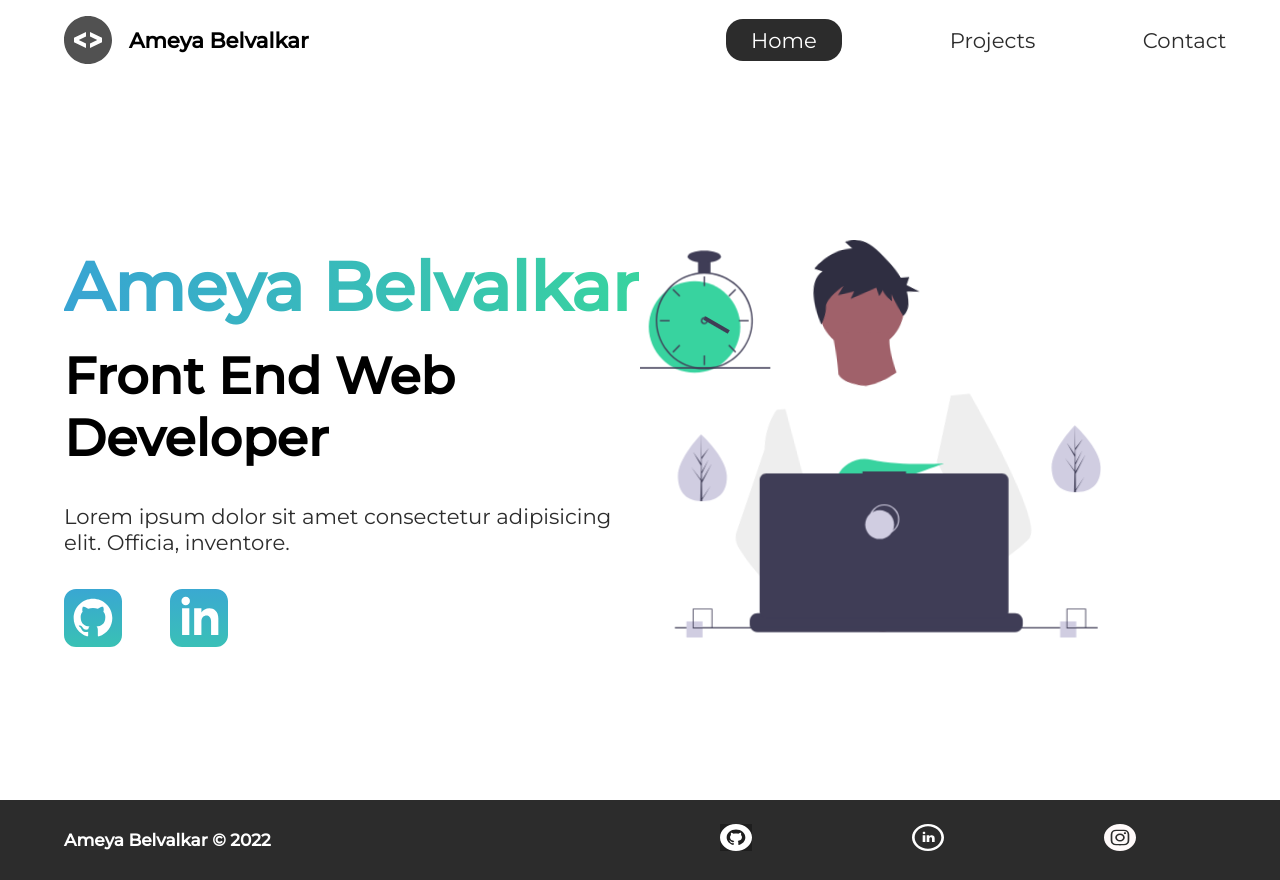
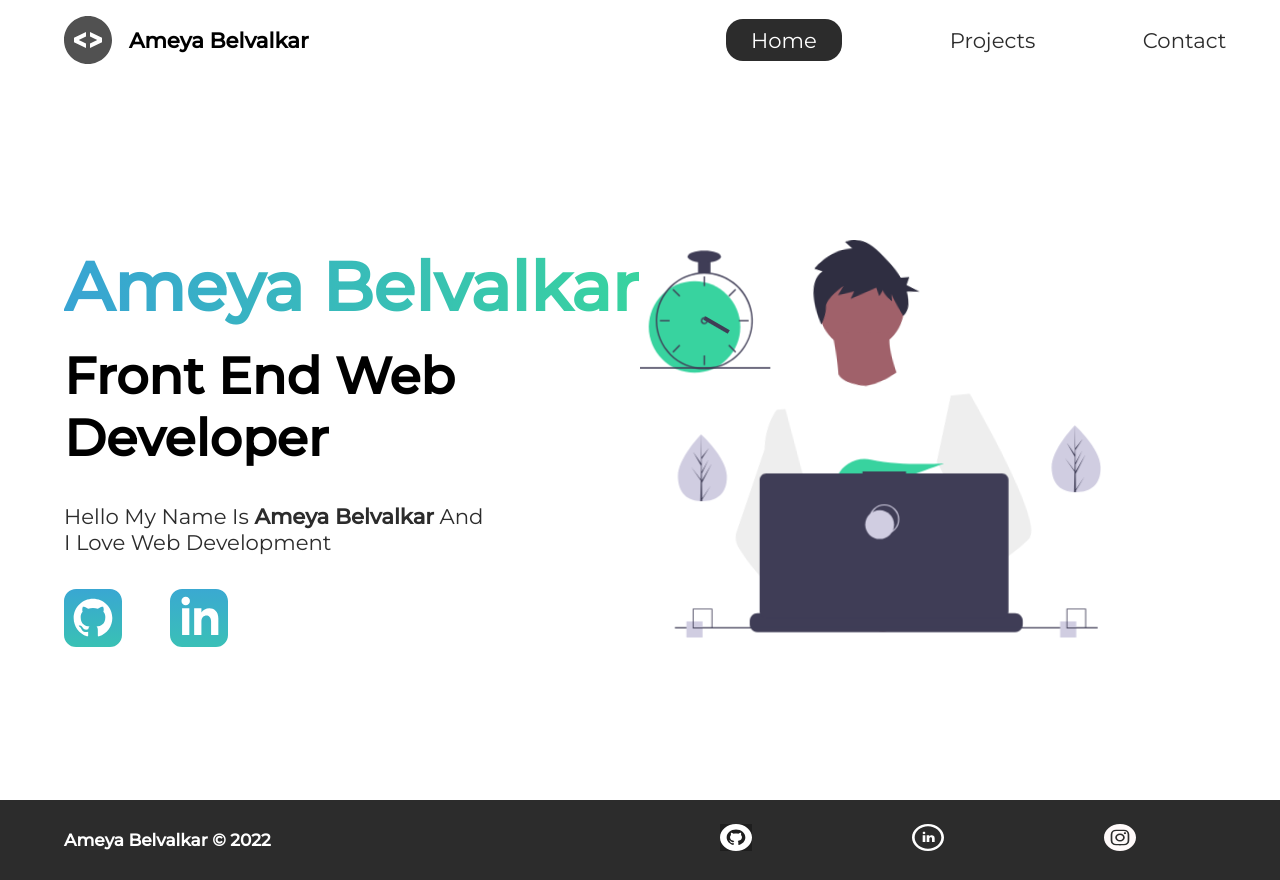
Before and after one commit to ameya-6964/Portfolio-Website, a plain HTML site: page index.html in a window 1280 px wide. Drawn offline with Linux system fonts and the light colour scheme.

Commit message:
edited Bio

```diff
--- a/index.html
+++ b/index.html
@@ -34,8 +34,8 @@
         <h2>Ameya Belvalkar</h2>
         <h3>Front End Web <br />Developer</h3>
         <p>
-          Lorem ipsum dolor sit amet consectetur adipisicing elit. Officia,
-          inventore.
+          Hello My Name Is <strong>Ameya Belvalkar</strong> And <br />I Love Web
+          Development
         </p>
         <div class="intro-social">
           <a href="https://github.com/ameya-6964" target="_blank">
```
